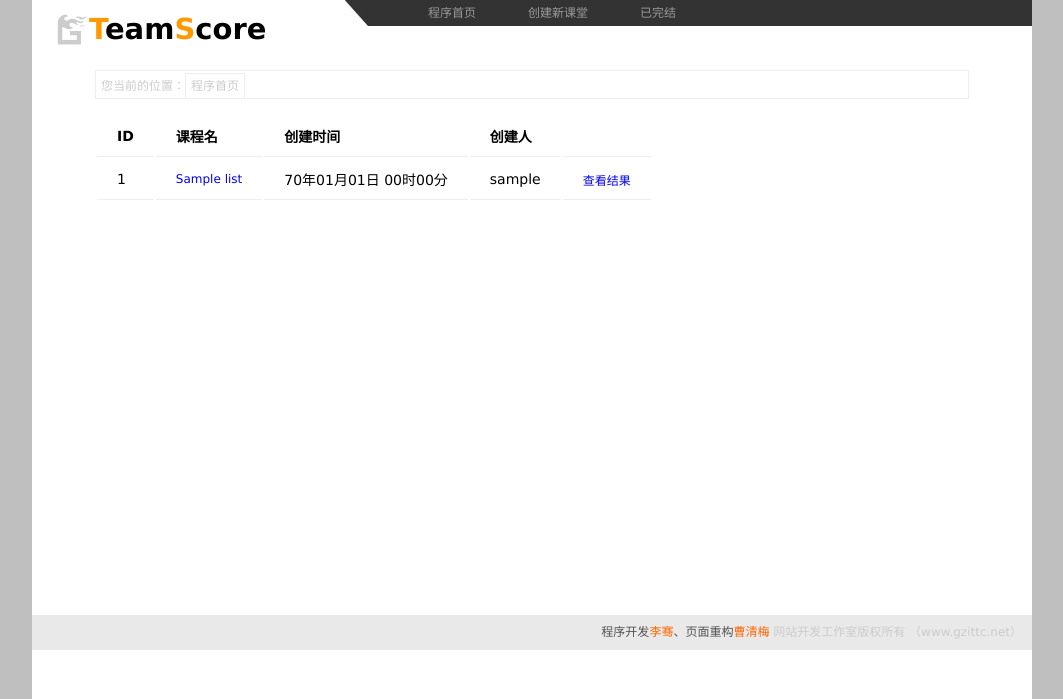
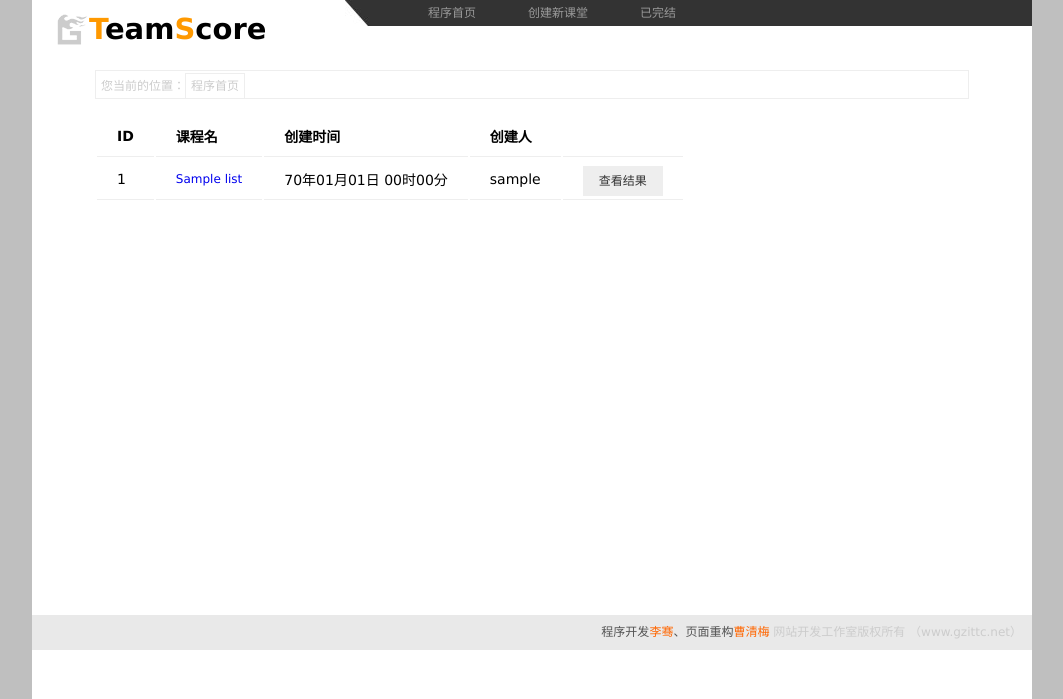
Before and after one commit to azhun/teamscore, a PHP site: page /index.php?event=end in a window 1280 px wide. Shown: the top 699 px of the page, without its empty margins (108-1171 px from the left). Run offline with PHP 8.4, Linux system fonts and the light colour scheme; tables that the repository leaves empty hold one stand-in row (values such as "Sample post").

Commit message:
增加了一个minBtn按钮样式

```diff
--- a/index.php
+++ b/index.php
@@ -51,9 +51,9 @@
             <td>
             	<!-- dash 2013-11-13 已经关闭的课程不允许评选 -->
             	<?php if(!isset($_GET['event'])){ ?>
-                <a href="select_team.php?room_id=<?php echo $row['id']; ?>">参与评选</a>
+                <a href="select_team.php?room_id=<?php echo $row['id']; ?>" class="minBtn">参与评选</a>
                 <?php } ?>
-                <a href="jg.php?room_id=<?php echo $row['id']; ?>">查看结果</a>
+                <a href="jg.php?room_id=<?php echo $row['id']; ?>" class="minBtn">查看结果</a>
             </td>
         </tr>
     <?php } ?>
--- a/style.css
+++ b/style.css
@@ -5,6 +5,7 @@
 body{ background:#bfbfbf}
 ul,li{ list-style:none;}
 a{ text-decoration:none;}
+
 h1,h1 span{ font-size:29px}
 h1 span{ color:#F90;}
 h3{ font-size:14px; color:#F90; margin-bottom:10px;}
@@ -52,9 +53,11 @@ tr:hover{ background:#FFFCEE}
 
 .team a:hover{ background:#FFC;color:#000;}
 
-/*提交按钮*/
+/*按钮*/
 .btn{ width:100px; height:30px; line-height:30px; text-align:center; background:#FC0; display:block; color:#000; margin:1px; border:none;}
 .btn:hover{background:#000; color:#fff; cursor:pointer;}
+.minBtn{padding:8px 16px; background:#eee; color:#333; }
+.minBtn:hover{background:#666; color:#fff; }
 
 /*footer style*/
 #footer{ height:35px; background:#e9e9e9}
```
